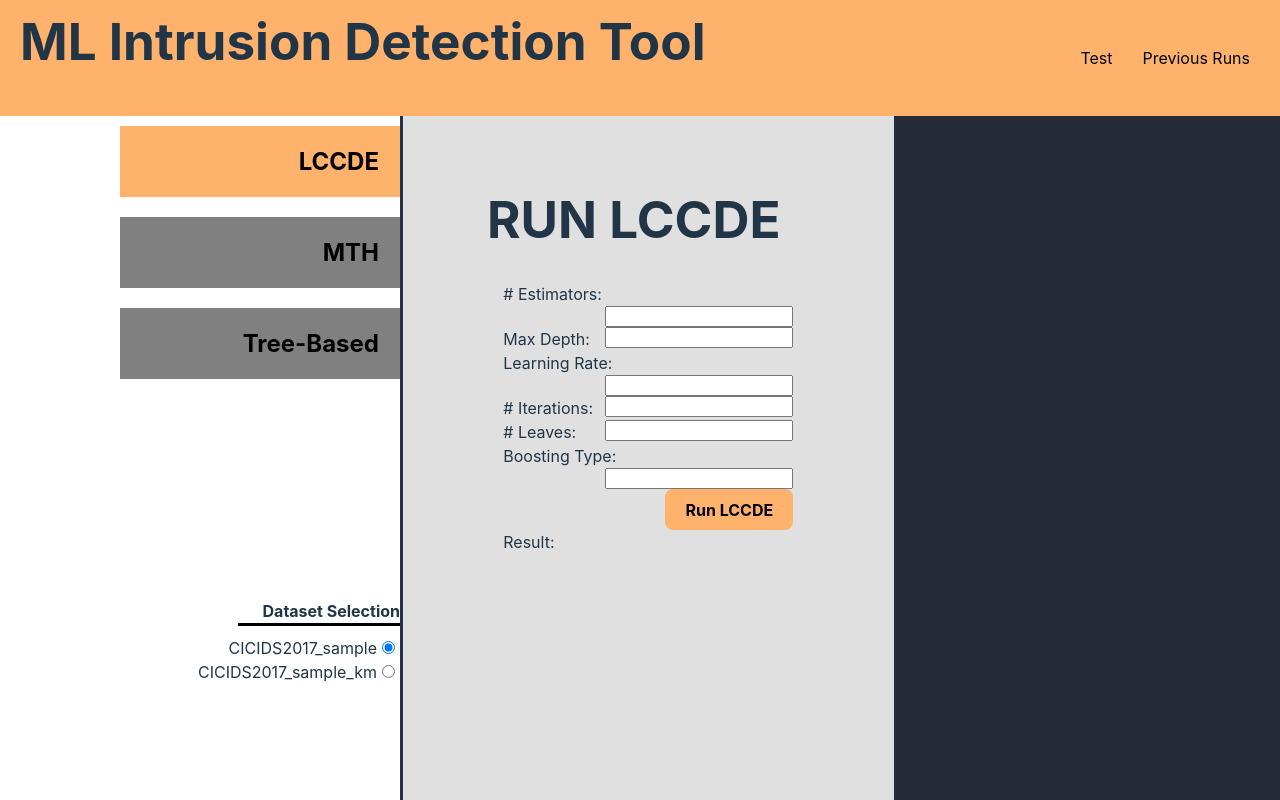
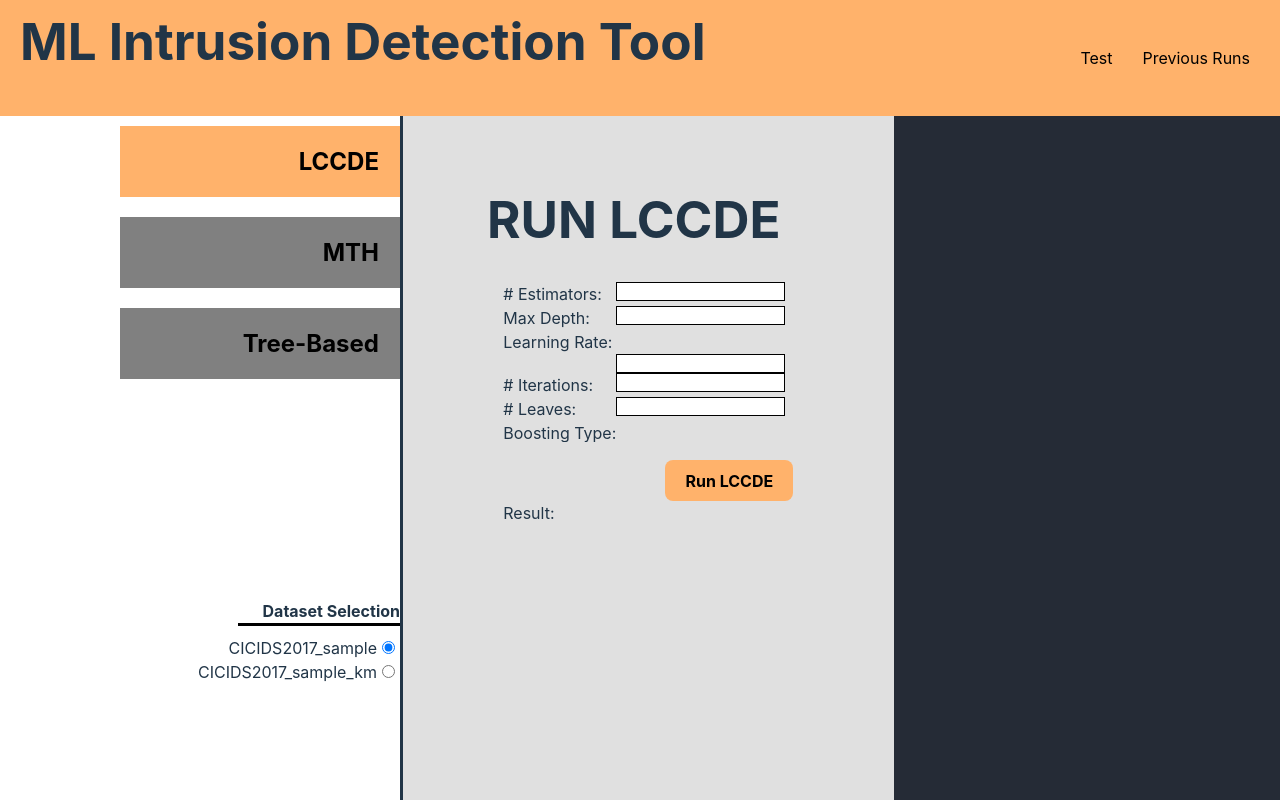
Before and after one commit to ZaneLeBlanc/Group66Frontend, a React (Vite) app in the folder Frontend/: page /Test in a window 1280 px wide. Built offline with nearby package versions, Linux system fonts and the light colour scheme.

Commit message:
run/result separated from param div

```diff
--- a/Frontend/src/Components/CSS/Model.css
+++ b/Frontend/src/Components/CSS/Model.css
@@ -6,14 +6,36 @@ h1 {
 .paraminput {
     float: right;
     margin-left: 10px;
+    margin-right: 0.5rem;
     padding-left: 5px;
+
+    width: 10rem;
+
+    border-color: black;
+    border-width: 0.1rem;
+    border-style: solid;
 }
 
 .modelPage {
     padding-top: 5%;
+    flex-direction: column;
+    height: 100vh;
 }
 
-.testSection {
+.parameters {
+    display: flex;
+    flex-direction: column;
+    flex: 1;
+
+    padding-left: 10%;
+    padding-right: 10%;
+
+    margin-bottom: 5%;
+    height: 20vh;
+    overflow-y: auto;
+}
+
+.results {
     display: flex;
     flex-direction: column;
     padding-left: 10%;
--- a/Frontend/src/Components/CSS/Test.css
+++ b/Frontend/src/Components/CSS/Test.css
@@ -51,7 +51,7 @@
     background-color: black; /* color of line */
     margin-left: auto; /* shift right */
     margin-bottom: 10px; /* spacing between the line and radio buttons */
-  }
+}
 
 .emptyDiv {
     flex: 1; /* this div fills the remaining space */
--- a/Frontend/src/Components/ModelPages/PageLCCDE.tsx
+++ b/Frontend/src/Components/ModelPages/PageLCCDE.tsx
@@ -58,7 +58,7 @@ function PageLCCDE(props : any) {
         // TODO: change input types (buttons, dropdowns, etc.)
         <div className="modelPage">
             <h1>RUN LCCDE</h1>
-            <div className="testSection">
+            <div className="parameters">
                 <label>
                 # Estimators:
                 <input type="text" className='paraminput' value={nEstimators} onChange={(e) => setEstimators(e.target.value)} />
@@ -83,9 +83,9 @@ function PageLCCDE(props : any) {
                     Boosting Type:
                     <input type="text" className='paraminput' value={boostingType} onChange={(e) => setBoostingType(e.target.value)} />
                 </label>
+            </div>
+            <div className="results">
                 <button className="runbt" type="button" onClick={sendLCCDEParams}>Run LCCDE</button>
-            </div>
-            <div className="testSection">
                 <div className="result">Result: {lccdeResponse}</div>
             </div>
         </div>
--- a/Frontend/src/Components/ModelPages/PageMTH.tsx
+++ b/Frontend/src/Components/ModelPages/PageMTH.tsx
@@ -26,11 +26,22 @@ function PageMTH(props : any) {
         }
     }
 
+    // create json generator function
+    // send following for mth
+    // {
+    //     "model_req": {
+    //         "dataset_path": "CICIDS2017_sample_km.csv",
+    //         "training_allocation" : "",
+    //         "max_features" : "",
+    //         "hpo_max_evals" : ""
+    //     }
+    // }
+
     return(
         // TODO: split up params into individual entries (buttons, dropdowns, etc.)
         <div className="modelPage">
             <h1>RUN MTH</h1>
-            <div className="testSection">
+            <div className="parameters">
                 <label>
                     Param1:
                 <input type="text" className='paraminput' value={nEstimators} onChange={(e) => setEstimators(e.target.value)} />
@@ -43,9 +54,9 @@ function PageMTH(props : any) {
                     Param3:
                     <input type="text" className='paraminput' value={numIterations} onChange={(e) => setNumIterations(e.target.value)} />
                 </label>
+            </div>
+            <div className="results">
                 <button className="runbt" type="submit" onClick={sendMTHParams}>Run MTH</button>
-            </div>
-            <div className="testSection">
                 <div>Result: {mthResponse}</div>
             </div>
         </div>
--- a/Frontend/src/Components/ModelPages/PageTree.tsx
+++ b/Frontend/src/Components/ModelPages/PageTree.tsx
@@ -26,11 +26,39 @@ function PageTree(props : any) {
         }
     }
 
+    // create json generator function
+    // send following for tree
+    // {
+    //     "model_req": {
+    //         "dataset_path": "",
+    //         "XGB": {
+    //       "n_estimators": 100,
+    //       "max_depth": 6,
+    //       "learning_rate": 0.3
+    //     },
+    //     "DTree": {
+    //       "max_depth": null,
+    //       "min_samples_split": 2,
+    //       "splitter": "best"
+    //     },
+    //     "RTree": {
+    //       "n_estimators": 100,
+    //       "max_depth": null,
+    //       "min_samples_split": 2
+    //     },
+    //     "ETree": {
+    //       "n_estimators": 100,
+    //       "max_depth": null,
+    //       "min_samples_split": 2
+    //     }
+    //     }
+    // }
+
     return(
         // TODO: split up params into individual entries (buttons, dropdowns, etc.)
         <div className="modelPage">
             <h1>RUN TREE-BASED</h1>
-            <div className="testSection">
+            <div className="parameters">
                 <label>
                     Param1:
                 <input type="text" className='paraminput' value={nEstimators} onChange={(e) => setEstimators(e.target.value)} />
@@ -43,9 +71,9 @@ function PageTree(props : any) {
                     Param3:
                     <input type="text" className='paraminput' value={numIterations} onChange={(e) => setNumIterations(e.target.value)} />
                 </label>
+            </div>
+            <div className="results">
                 <button className="runbt" type="submit" onClick={sendTreeParams}>Run Tree</button>
-            </div>
-            <div className="testSection">
                 <div>Result: {treeResponse}</div>
             </div>
         </div>
```
